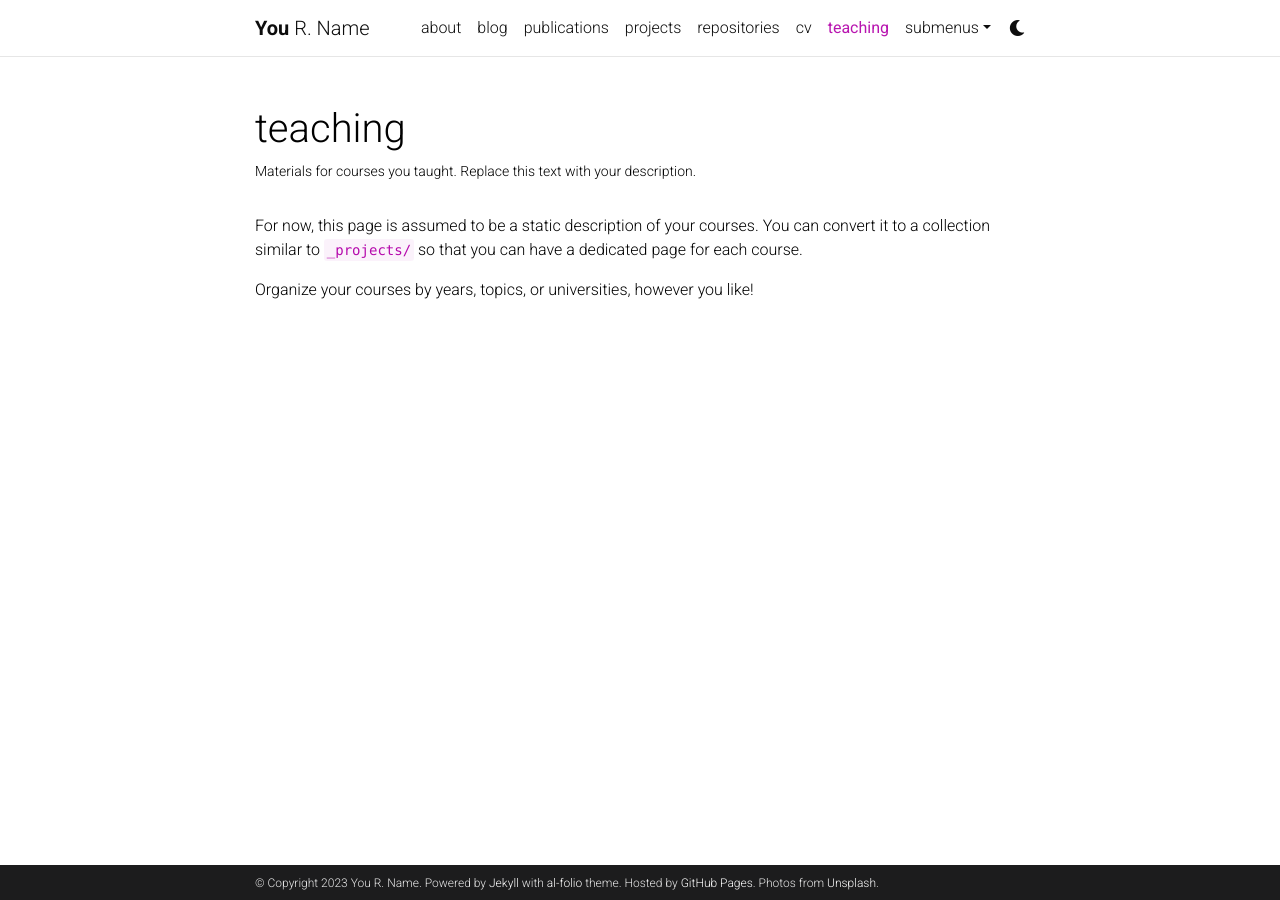
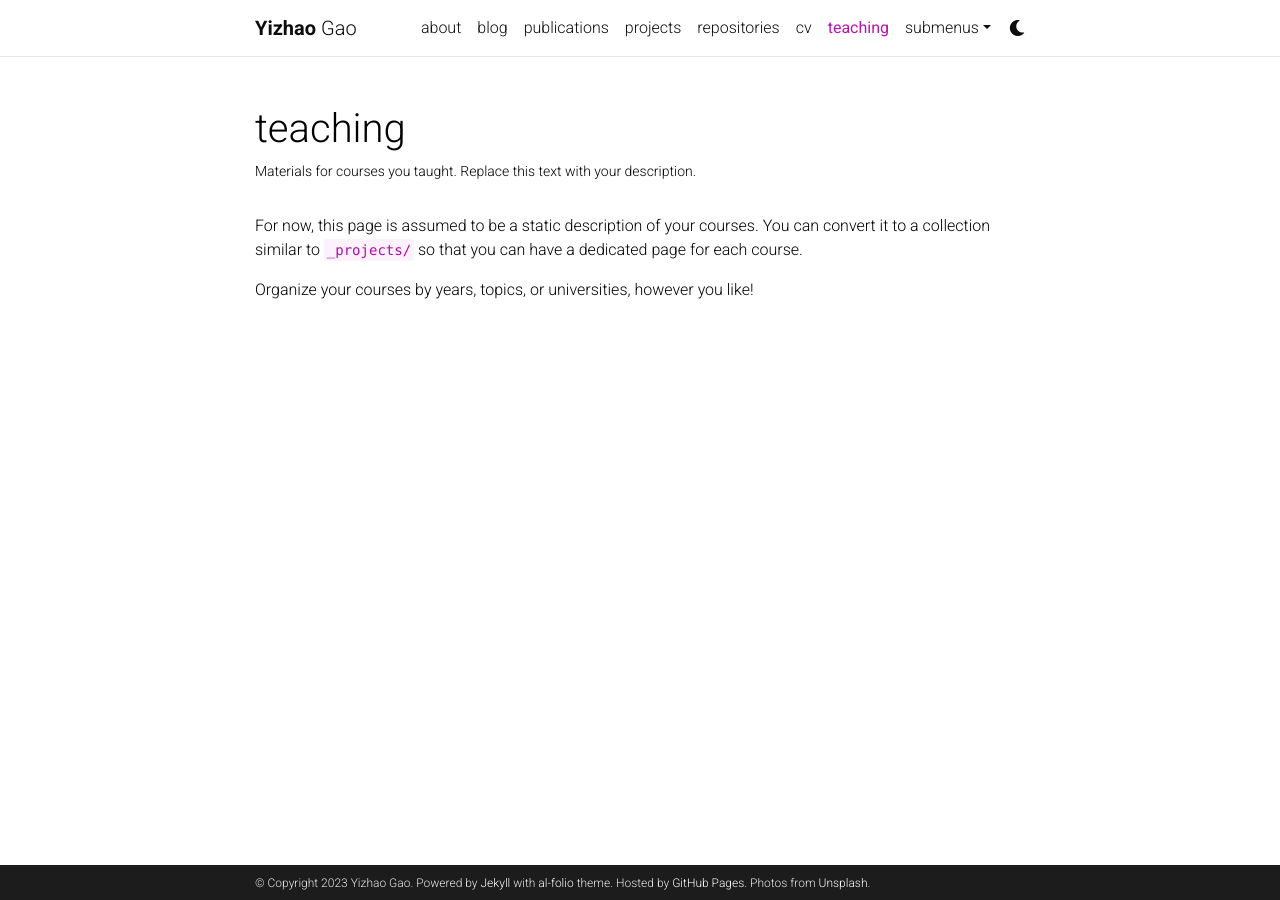
Before and after one commit to moonlitt/moonlitt.github.io, a Jekyll site: the page built from _pages/teaching.md, in a window 1280 px wide. Built offline with Jekyll 4.4.1, drawn with Linux system fonts in a browser that asks for light colours; comment, search, counter and statistics services are not loaded; a style sheet for code colours, icons or effects is not loaded.

Commit message:
Update _config.yml

```diff
--- a/_config.yml
+++ b/_config.yml
@@ -3,10 +3,9 @@
 # -----------------------------------------------------------------------------
 
 title: blank # the website title (if blank, full name will be used instead)
-first_name: You
-middle_name: R.
-last_name: Name
-email: you@example.com
+first_name: Yizhao
+last_name: Gao
+email: gaoyizhao@ruc.edu.cn
 description: > # the ">" symbol means to ignore newlines until "footer_text:"
   A simple, whitespace theme for academics. Based on [*folio](https://github.com/bogoli/-folio) design.
 footer_text: >
@@ -15,7 +14,7 @@ footer_text: >
   Photos from <a href="https://unsplash.com" target="_blank">Unsplash</a>.
 keywords: jekyll, jekyll-theme, academic-website, portfolio-website  # add your own keywords or leave empty
 
-lang: en # the language of your site (for example: en, fr, cn, ru, etc.)
+lang: zh # the language of your site (for example: en, fr, cn, ru, etc.)
 icon: ⚛️  # the emoji used as the favicon (alternatively, provide image name in /assets/img/)
 
 url: https://moonlitt.github.io # the base hostname & protocol for your site
```
